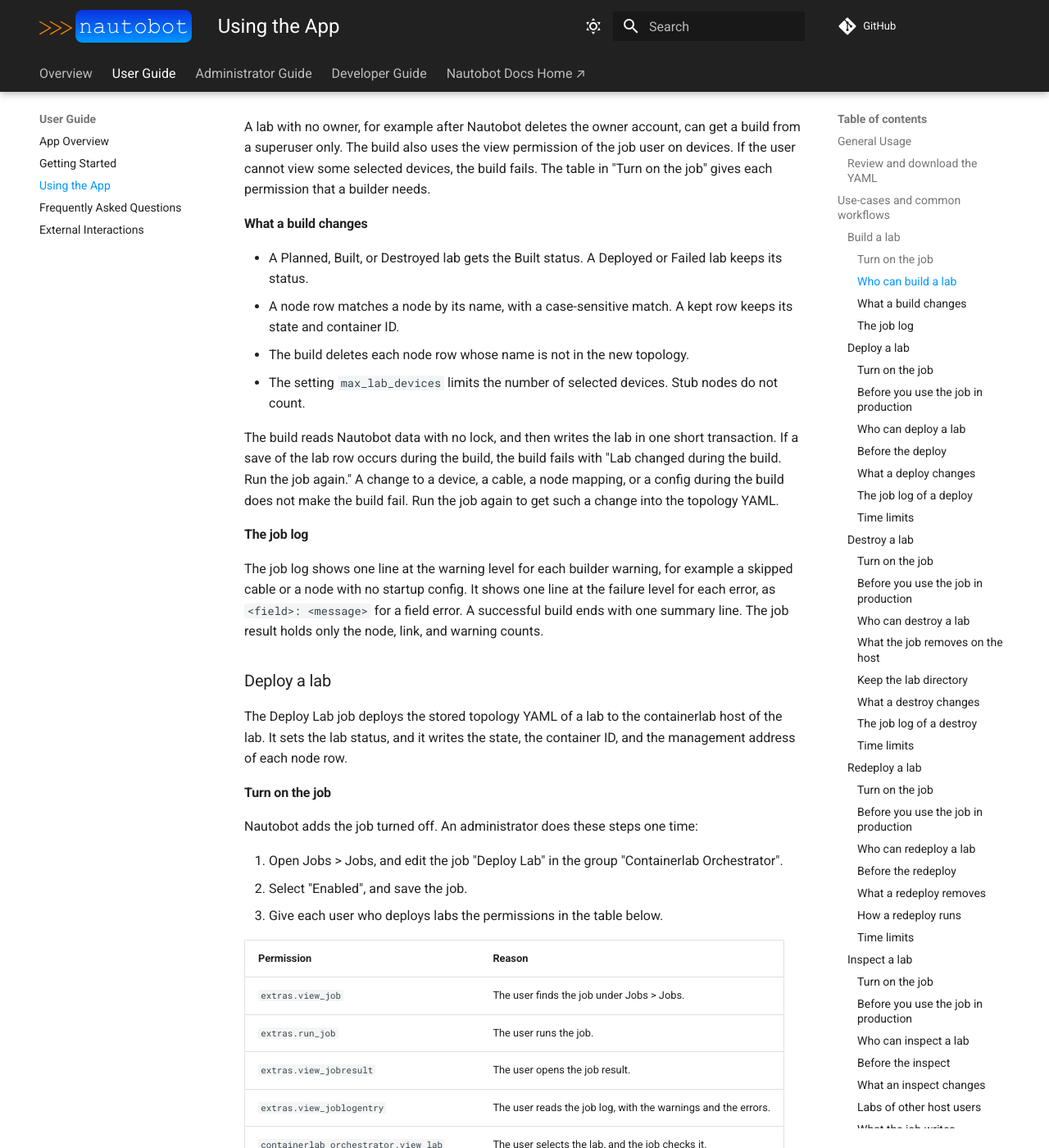
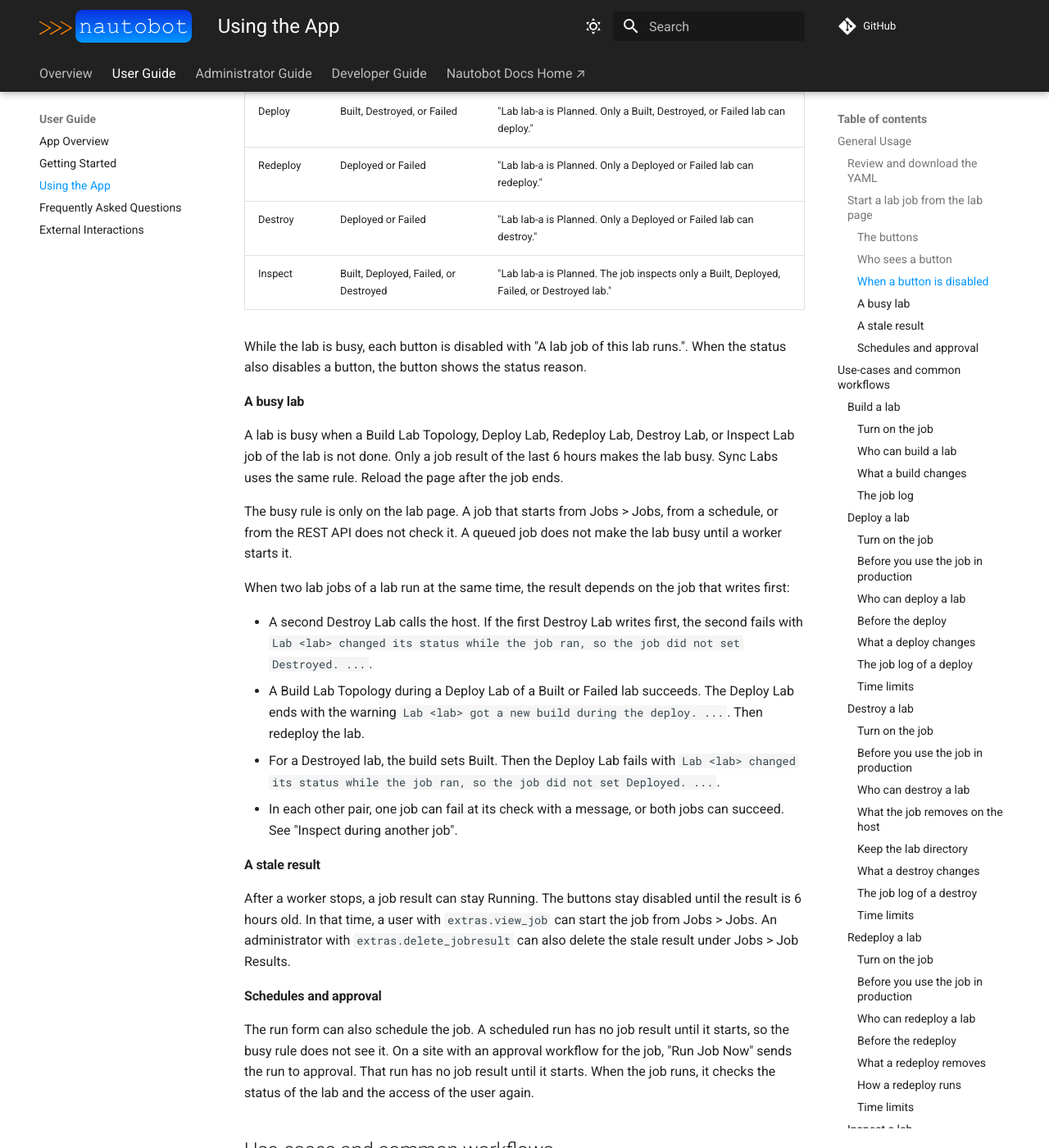
Before and after one commit to jtdub/nautobot-app-containerlab-orchestrator, an MkDocs documentation site: the page built from docs/user/app_use_cases.md, in a window 1280 px wide and 1400 px high, scrolled down 2317 px. Shown: the whole window at 82% size. Built offline with MkDocs 1.6.1 and Material for MkDocs 9.7.7, drawn with Linux system fonts in a browser that asks for light colours; comment, search, counter and statistics services are not loaded; some of the changed text lies outside the part shown.

Commit message:
109: Disable the lab page buttons while a lab job of the lab runs, and add the lab page buttons to the docs (#111)

```diff
--- a/docs/user/app_use_cases.md
+++ b/docs/user/app_use_cases.md
@@ -28,6 +28,85 @@ curl -H "Authorization: Token $TOKEN" -OJ "https://<nautobot>/api/plugins/contai
 | 406 | The `Accept` header allows only `application/yaml` or `text/csv`. Send no `Accept` header, or `*/*`. |
 
 The labs REST API does not return `topology_yaml`, because the text can be large. Use the topology URL above.
+
+### Start a lab job from the lab page
+
+#### The buttons
+
+The main tab of the lab page has a button for each lab job, in this order. The other tabs do not show them.
+
+| Button | Job |
+|---|---|
+| Build | Build Lab Topology |
+| Deploy | Deploy Lab |
+| Redeploy | Redeploy Lab |
+| Destroy | Destroy Lab |
+| Inspect | Inspect Lab |
+
+A button opens the run form of its job with the lab selected. Select "Run Job Now" to start the job. Destroy and
+Redeploy ask you to confirm the WARNING of the job before the run form opens.
+
+#### Who sees a button
+
+A button shows only when its job accepts the user. The page uses the same checks as the job.
+
+| Condition | Buttons |
+|---|---|
+| An administrator turned on the job. See "Turn on the job" of each job. | The button of that job |
+| The user has `extras.run_job` for the job. | The button of that job |
+| The user has `containerlab_orchestrator.view_lab` and `containerlab_orchestrator.change_lab` on the lab. | All five |
+| The user is the owner of the lab, or a superuser. | Build, Deploy, Redeploy, and Destroy |
+
+A user who is not the owner and not a superuser sees only Inspect. A lab with no owner shows Build, Deploy, Redeploy, and Destroy only to a
+superuser. The buttons do not need `extras.view_job`.
+
+#### When a button is disabled
+
+A disabled button shows the reason when you put the mouse pointer on it. A disabled button gets no keyboard focus, so
+this table gives each reason.
+
+| Button | Enabled when the lab is | Reason when the lab is Planned |
+|---|---|---|
+| Build | Each status | (none) |
+| Deploy | Built, Destroyed, or Failed | "Lab lab-a is Planned. Only a Built, Destroyed, or Failed lab can deploy." |
+| Redeploy | Deployed or Failed | "Lab lab-a is Planned. Only a Deployed or Failed lab can redeploy." |
+| Destroy | Deployed or Failed | "Lab lab-a is Planned. Only a Deployed or Failed lab can destroy." |
+| Inspect | Built, Deployed, Failed, or Destroyed | "Lab lab-a is Planned. The job inspects only a Built, Deployed, Failed, or Destroyed lab." |
+
+While the lab is busy, each button is disabled with "A lab job of this lab runs.". When the status also disables a
+button, the button shows the status reason.
+
+#### A busy lab
+
+A lab is busy when a Build Lab Topology, Deploy Lab, Redeploy Lab, Destroy Lab, or Inspect Lab job of the lab is not
+done. Only a job result of the last 6 hours makes the lab busy. Sync Labs uses the same rule. Reload the page after the
+job ends.
+
+The busy rule is only on the lab page. A job that starts from Jobs > Jobs, from a schedule, or from the REST API does
+not check it. A queued job does not make the lab busy until a worker starts it.
+
+When two lab jobs of a lab run at the same time, the result depends on the job that writes first:
+
+- A second Destroy Lab calls the host. If the first Destroy Lab writes first, the second fails with `Lab <lab> changed
+  its status while the job ran, so the job did not set Destroyed. ...`.
+- A Build Lab Topology during a Deploy Lab of a Built or Failed lab succeeds. The Deploy Lab ends with the warning
+  `Lab <lab> got a new build during the deploy. ...`. Then redeploy the lab.
+- For a Destroyed lab, the build sets Built. Then the Deploy Lab fails with `Lab <lab> changed its status while the job
+  ran, so the job did not set Deployed. ...`.
+- In each other pair, one job can fail at its check with a message, or both jobs can succeed. See "Inspect during
+  another job".
+
+#### A stale result
+
+After a worker stops, a job result can stay Running. The buttons stay disabled until the result is 6 hours old. In
+that time, a user with `extras.view_job` can start the job from Jobs > Jobs. An administrator with
+`extras.delete_jobresult` can also delete the stale result under Jobs > Job Results.
+
+#### Schedules and approval
+
+The run form can also schedule the job. A scheduled run has no job result until it starts, so the busy rule does not
+see it. On a site with an approval workflow for the job, "Run Job Now" sends the run to approval. That run has no job
+result until it starts. When the job runs, it checks the status of the lab and the access of the user again.
 
 ## Use-cases and common workflows
 
@@ -629,6 +708,8 @@ first, the other job can fail with `Lab <lab> changed its status while the job r
 first, Inspect Lab fails with `Lab <lab> changed while the job ran, so the job wrote nothing. Run the job again.`.
 A build or an edit of the lab during the job gives the same failure. Then run Inspect Lab again.
 
+The Inspect button of the lab page is disabled while a lab job of the lab runs.
+
 Sync Labs skips a lab while another lab job of that lab runs. See "Sync all labs".
 
 #### Rename or move a lab
```
Also changed, not shown: docs/screenshots/109/02-busy-built-owner.png (added), docs/screenshots/109/04-busy-failed-owner.png (added), docs/screenshots/109/05-busy-failed-other.png (added), docs/screenshots/109/10-job-results-admin.png (added), docs/screenshots/109/13-after-success-owner.png (added), docs/screenshots/109/15-docs-stale-result.png (added), 7 other files.
